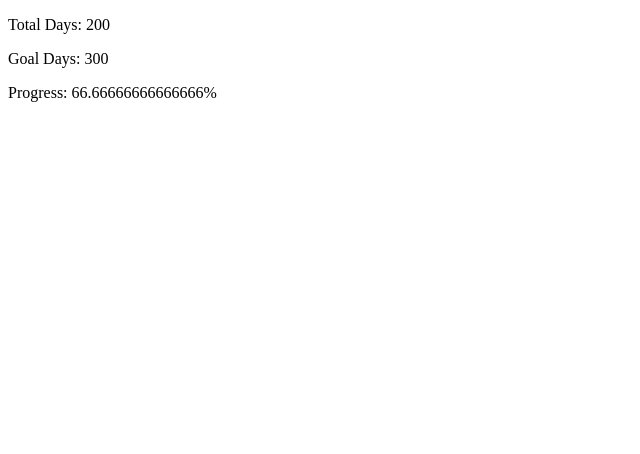
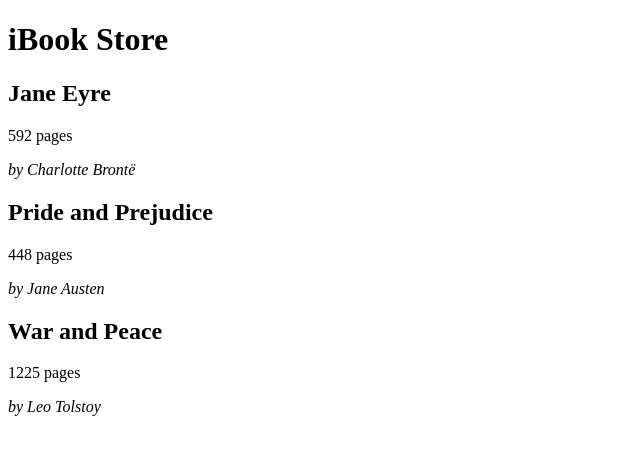
Before and after one commit to yifaneye/react-notes-2, a React (Create React App) app: page / in a window 1280 px wide. Shown: the top 454 px of the page, without its empty margins (0-640 px from the left). Built offline with nearby package versions, Linux system fonts and the light colour scheme.

Commit message:
Create component hierarchy

```diff
--- a/src/index.js
+++ b/src/index.js
@@ -1,33 +1,28 @@
 import React, { Component } from 'react';
 import { render } from 'react-dom';
 
-let codingData = {
-	total: 200,
-	goal: 300
-};
-
-const getPercent = decimal => {
-	return decimal * 100 + '%'
-};
-const getProgressToGoal = (total, goal) => {
-	return getPercent(total/goal)
-};
-
-const CodingDayCounter = ({total, goal}) => {
+const Book = ({title, nPages, author}) => {
 	return (
 		<section>
-			<div>
-				<p>Total Days: {total}</p>
-			</div>
-			<div>
-				<p>Goal Days: {goal}</p>
-				<p>Progress: {getProgressToGoal(total, goal)}</p>
-			</div>
+			<h2>{title}</h2>
+			<p>{nPages} pages</p>
+			<i>by {author}</i>
 		</section>
 	)
 };
 
+const Store = () => {
+	return (
+		<div>
+			<h1>iBook Store</h1>
+			<Book title="Jane Eyre" nPages={592} author="Charlotte Brontë" />
+			<Book title="Pride and Prejudice" nPages={448} author="Jane Austen" />
+			<Book title="War and Peace" nPages={1225} author="Leo Tolstoy" />
+		</div>
+	)
+};
+
 render(
-	<CodingDayCounter total={codingData.total} goal={codingData.goal} />,
+	<Store />,
 	document.getElementById('root')
 );
```
